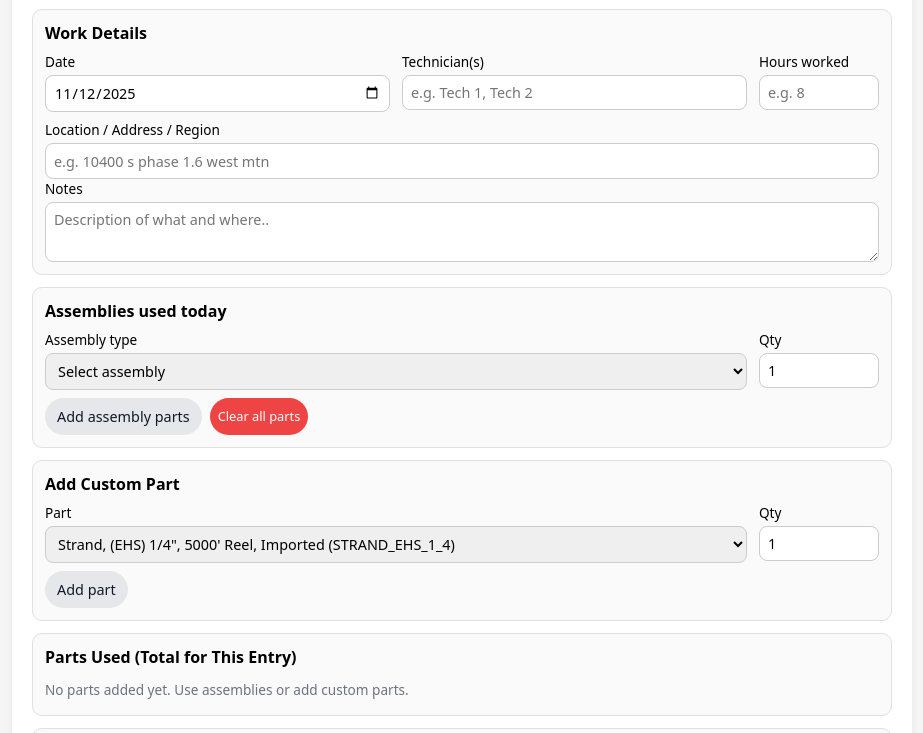
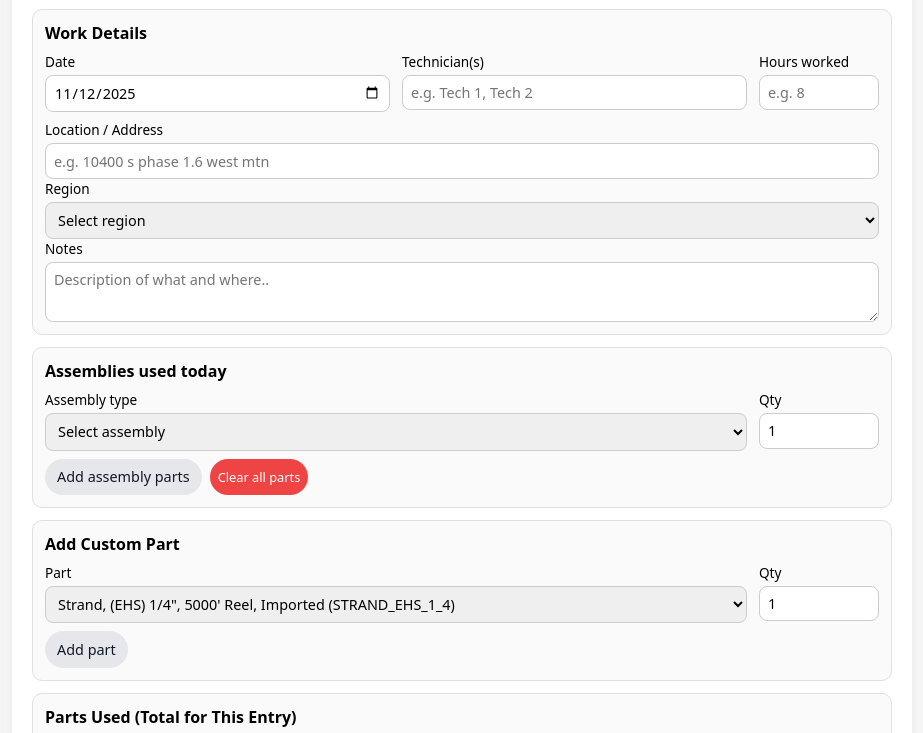
Before and after one commit to criddell-blip/ubroadband-passdown, a plain HTML site: page index.html in a window 1280 px wide. Shown: the part 66-799 px from the top of the page, without its empty margins (178-1101 px from the left). Drawn offline with Linux system fonts and the light colour scheme.

Commit message:
Update index.html
remove regions from address and and as separate field

```diff
--- a/index.html
+++ b/index.html
@@ -204,9 +204,22 @@
       </div>
 
       <div class="field">
-        <label for="location">Location / Address / Region</label>
+        <label for="location">Location / Address</label>
         <input type="text" id="location" placeholder="e.g. 10400 s phase 1.6 west mtn" />
       </div>
+
+      <div class="field">
+  <label for="region">Region</label>
+  <select id="region">
+    <option value="">Select region</option>
+    <option value="North">North</option>
+    <option value="South">South</option>
+    <option value="East">East</option>
+    <option value="West">West</option>
+    <!-- You can change these to whatever matches UBB regions -->
+  </select>
+</div>
+
 
       <div class="field">
         <label for="generalNotes">Notes</label>
```
